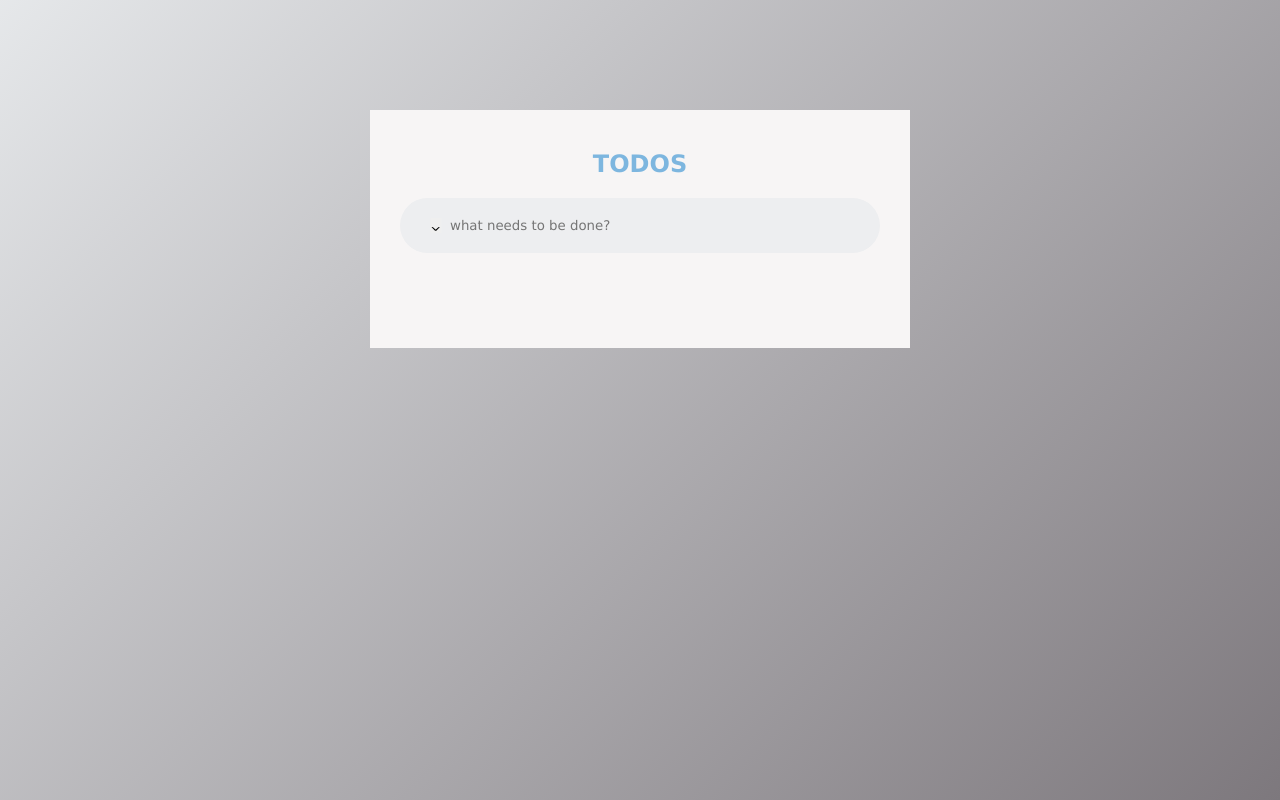
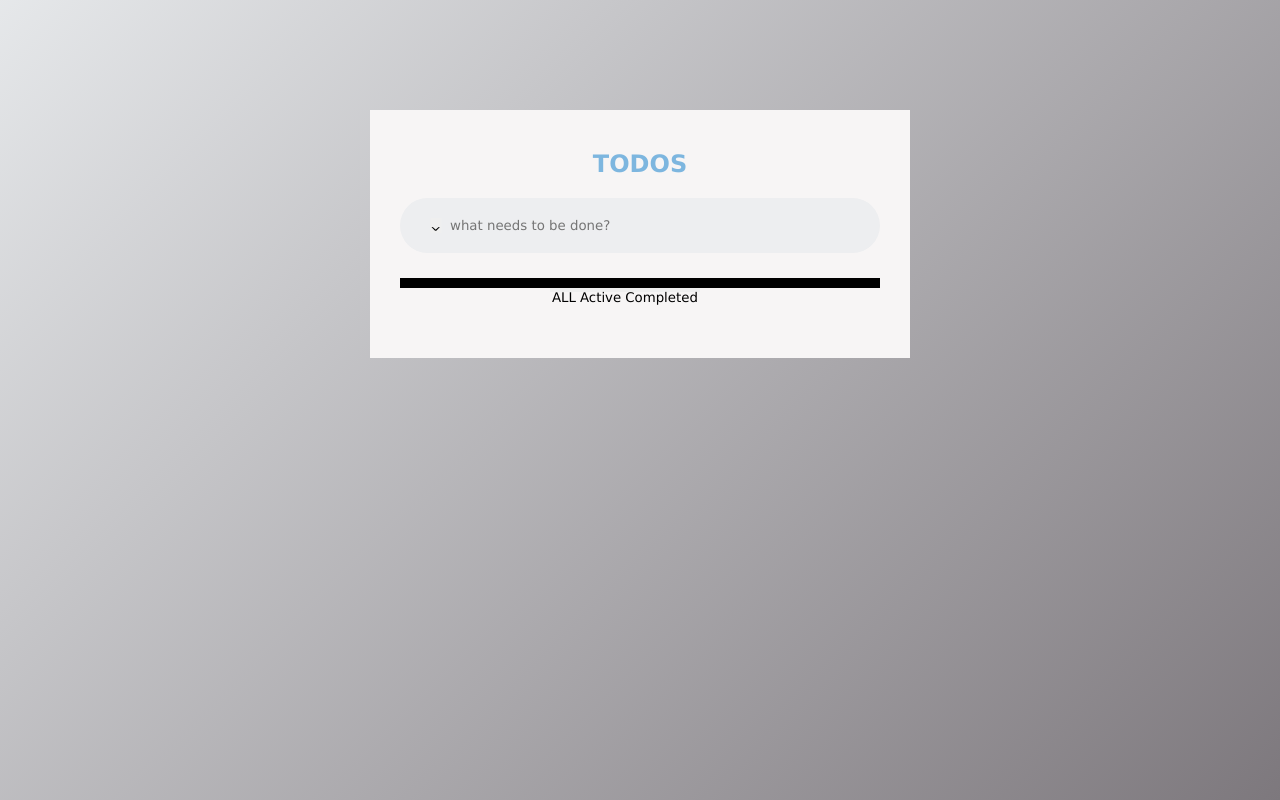
Before and after one commit to ELIJAHYINNETE/new_todos, a plain HTML site: page index.html in a window 1280 px wide. Drawn offline with Linux system fonts and the light colour scheme.

Commit message:
Add files via upload

```diff
--- a/index.html
+++ b/index.html
@@ -12,12 +12,19 @@
                 <div class="row">
                     <input type="text" id="input-box" placeholder="what needs to be done?"  >
                    <button id="btn" onclick="addTask()">^</button>
+
                 </div>
 
                 <ul id="list-container">
 
                 </ul>
+                <div class="bottom">
+                    <button id="all">ALL</button>
+                    <button id="act">Active</button>
+                    <button id="comp">Completed</button>
+                   </div>
             </div>
+
         </div>
         <script src="script.js"></script>
     </body>
--- a/style.css
+++ b/style.css
@@ -19,6 +19,7 @@
     display: flex;
     padding: 0px;
     rotate: 180deg;
+
 }
 
 .todo{
@@ -53,16 +54,16 @@ input{
     font-weight: 14px;
 }
 ul li{
-    list-style: none;
+
     font-size: 17px;
     padding: 12px 8px 12px 50px;
     user-select: none;
     cursor: pointer;
-    position: relative ;
+    position: absolute ;
 }
 ul li::before{
     content: '';
-    position: absolute;
+    position: relative;
     height: 8px;
     width: 28px;
     border-radius: 50%;
@@ -93,3 +94,11 @@ ul li span{
 ul li span:hover{
     background:  #edeef0;
 }
+
+.bottom{
+
+    display: flex;
+    padding: 10px 0px 0px 150px;
+    height: 1px;
+    background: black;
+}
```
